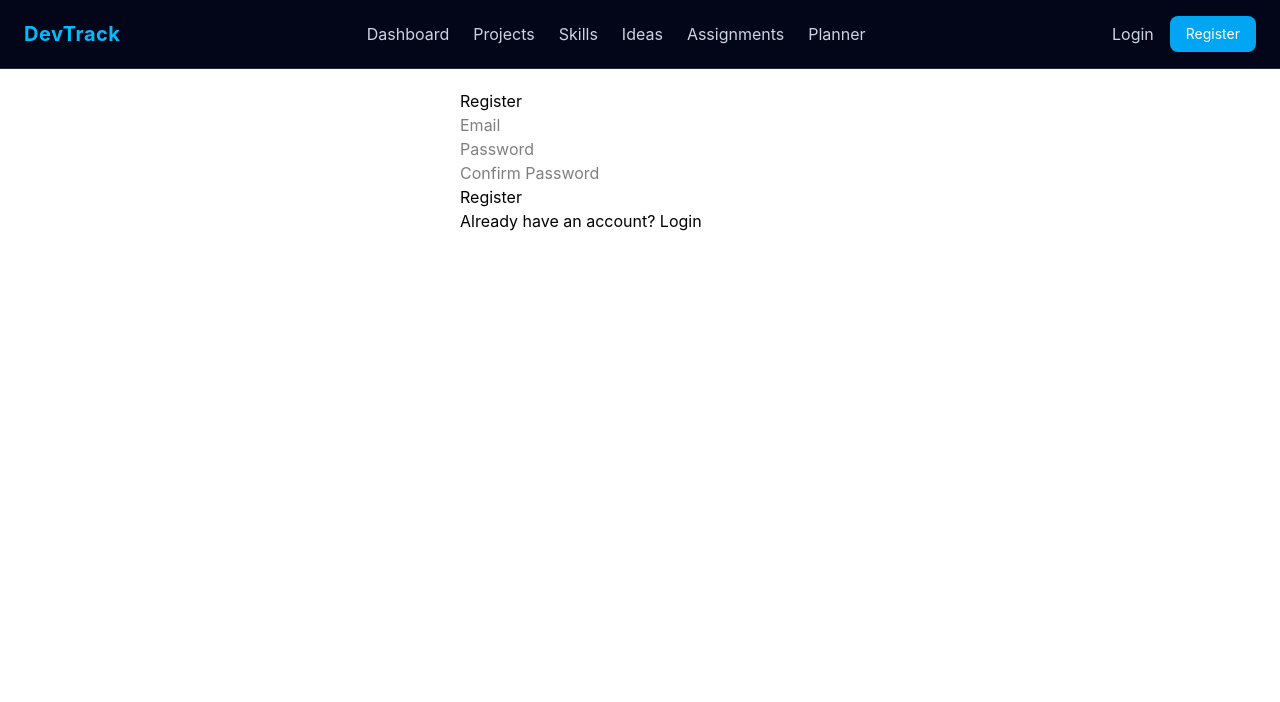
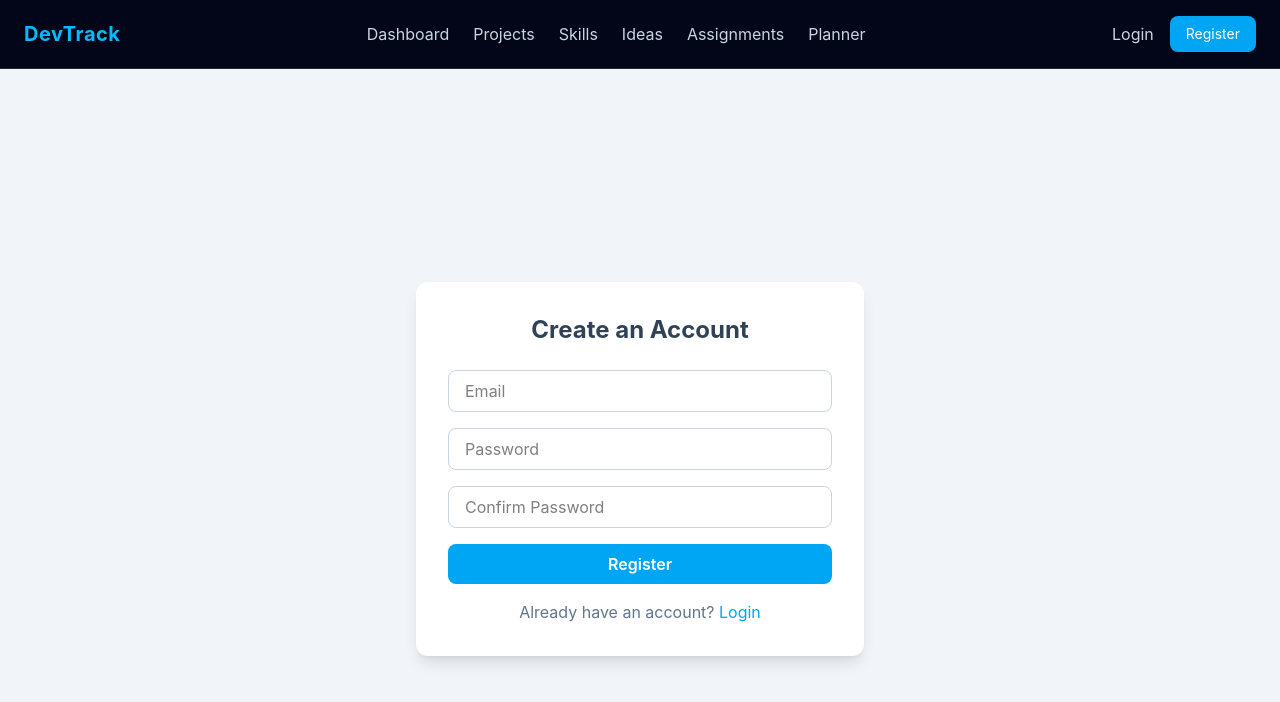
Before and after one commit to roymulinge/devtrack-app, a React (Vite) app: page /register in a window 1280 px wide. Shown: the top 702 px of the page. Built offline with nearby package versions, Linux system fonts and the light colour scheme.

Commit message:
feat: redesign register page with modern Tailwind UI, error handling, and loading state

```diff
--- a/src/pages/Register.jsx
+++ b/src/pages/Register.jsx
@@ -4,13 +4,11 @@ import axios from "../api/axios";
 
 const Register = () => {
   const navigate = useNavigate();
-
   const [formData, setFormData] = useState({
     email: "",
     password: "",
     password2: ""
   });
-
   const [error, setError] = useState("");
   const [loading, setLoading] = useState(false);
 
@@ -35,13 +33,9 @@ const Register = () => {
       setLoading(true);
       setError("");
 
-      await axios.post("/auth/register/", {
-        email,
-        password
-      });
+      await axios.post("/auth/register/", { email, password });
 
       navigate("/login");
-
     } catch (err) {
       console.error(err.response?.data || err.message);
       setError("Registration failed");
@@ -51,11 +45,17 @@ const Register = () => {
   };
 
   return (
-    <div style={{ maxWidth: "400px", margin: "auto", padding: "20px" }}>
-      <h2>Register</h2>
+    <div className="min-h-screen flex items-center justify-center bg-slate-100">
+      <div className="bg-white p-8 rounded-xl shadow-lg w-full max-w-md">
+        <h2 className="text-2xl font-bold text-slate-700 mb-6 text-center">Create an Account</h2>
 
-      <form onSubmit={handleSubmit}>
+        {error && (
+          <p className="bg-red-100 text-red-700 px-4 py-2 rounded mb-4 text-center">
+            {error}
+          </p>
+        )}
 
+        <form onSubmit={handleSubmit} className="space-y-4">
           <div>
             <input
               type="email"
@@ -64,6 +64,7 @@ const Register = () => {
               value={email}
               onChange={handleChange}
               required
+              className="w-full px-4 py-2 border border-slate-300 rounded-lg focus:outline-none focus:ring-2 focus:ring-sky-400"
             />
           </div>
 
@@ -75,6 +76,7 @@ const Register = () => {
               value={password}
               onChange={handleChange}
               required
+              className="w-full px-4 py-2 border border-slate-300 rounded-lg focus:outline-none focus:ring-2 focus:ring-sky-400"
             />
           </div>
 
@@ -86,20 +88,28 @@ const Register = () => {
               value={password2}
               onChange={handleChange}
               required
+              className="w-full px-4 py-2 border border-slate-300 rounded-lg focus:outline-none focus:ring-2 focus:ring-sky-400"
             />
           </div>
 
-        <button type="submit" disabled={loading}>
+          <button
+            type="submit"
+            disabled={loading}
+            className={`w-full py-2 rounded-lg text-white font-semibold transition ${
+              loading ? "bg-sky-300 cursor-not-allowed" : "bg-sky-500 hover:bg-sky-600"
+            }`}
+          >
             {loading ? "Registering..." : "Register"}
           </button>
-
         </form>
 
-      {error && <p style={{ color: "red" }}>{error}</p>}
-
-      <p>
-        Already have an account? <Link to="/login">Login</Link>
+        <p className="text-center text-slate-500 mt-4">
+          Already have an account?{" "}
+          <Link to="/login" className="text-sky-500 hover:underline">
+            Login
+          </Link>
         </p>
+      </div>
     </div>
   );
 };
```
Lines whose indentation alone changed are shown as unchanged.
